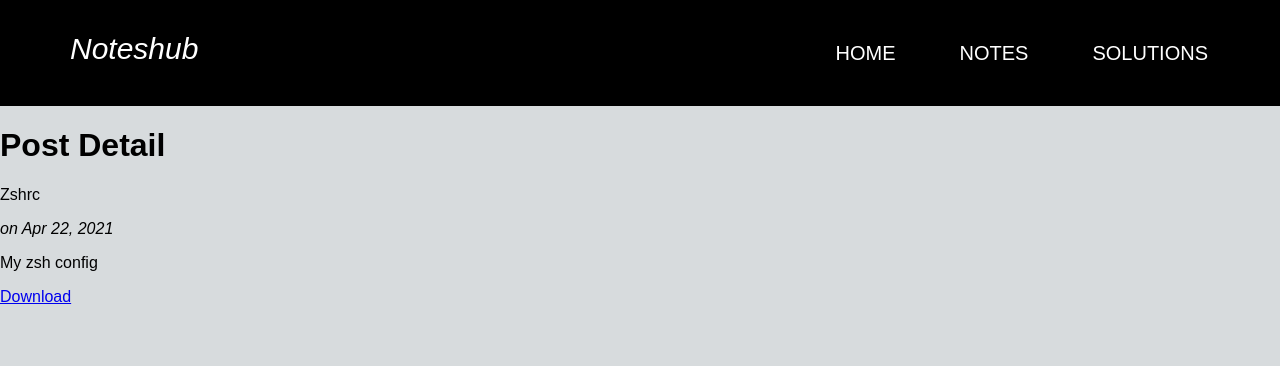
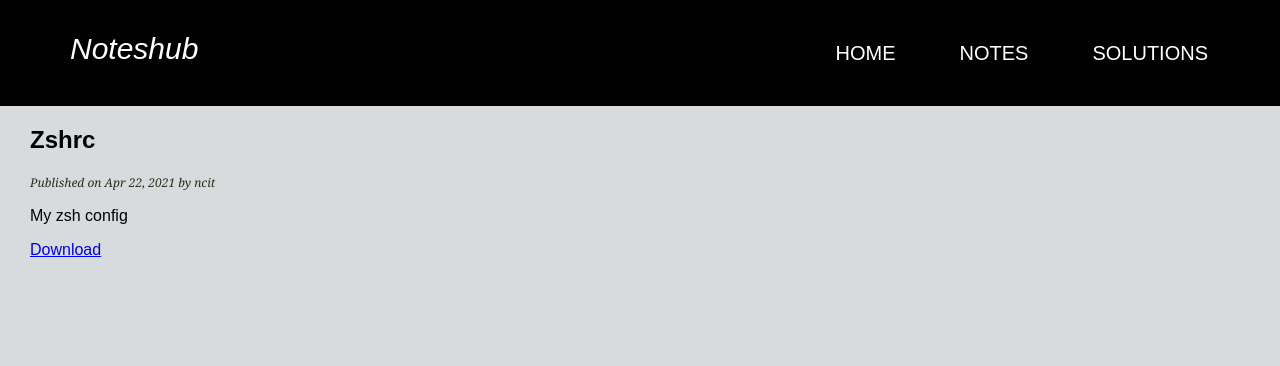
Before and after one commit to rishav-dahal/noteshub, a Django app: a page that uses src/posts/templates/posts/base.html in a window 1280 px wide. Shown: the top 366 px of the page. Run offline with Django 3.2, Linux system fonts and the light colour scheme; data comes from the database, SQL or seed files in the repository.

Commit message:
UI changes

```diff
--- a/src/posts/templates/posts/base.html
+++ b/src/posts/templates/posts/base.html
@@ -40,7 +40,7 @@
                 </ul>
             </div>
         </nav>
-        <div class="main">
+        <div id="content">
                 {% block content %}
                 {% endblock content %}
         </div>
--- a/src/posts/templates/posts/post_detail.html
+++ b/src/posts/templates/posts/post_detail.html
@@ -1,9 +1,10 @@
 {% extends 'posts/base.html' %}
 
 {% block content %}
-    <h1>Post Detail</h1>
-    <p>{{ post.title }}</p>
-    <p><i>on {{ post.created|date:'M j, Y' }}</i></p>
-    <p> {{ post.description }} </p>
+    <h2>{{ post.title }}</h2>
+    <p class="date">
+        <i> Published on {{ post.created|date:'M j, Y' }} by {{ post.author }}</i>
+    </p>
+    <p> {{ post.description|linebreaks }} </p>
     <a href="{{post.file_field.url}}" download>Download</a>
 {% endblock content %}
```
Also changed, not shown: src/posts/templates/posts/post_list.html (+10 -6 lines).
